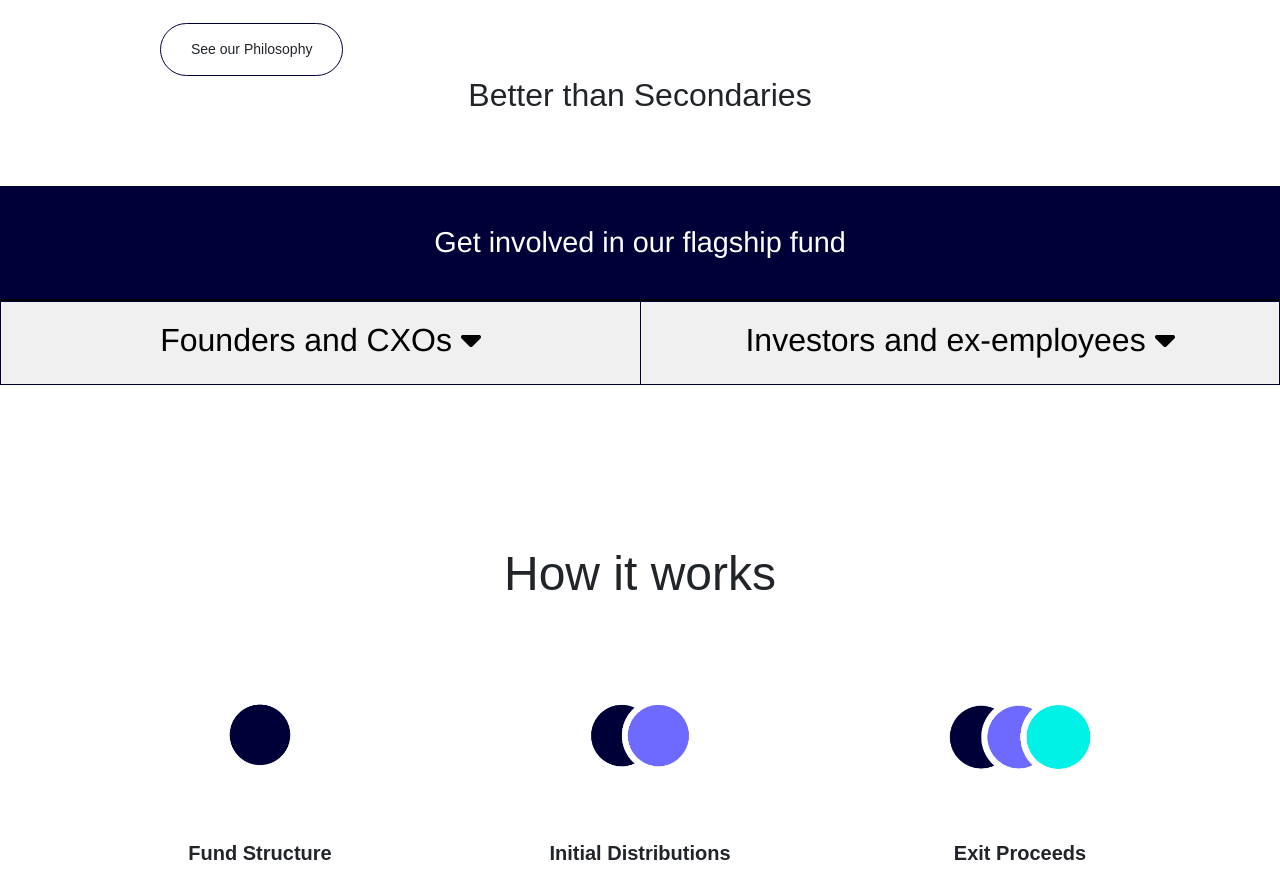
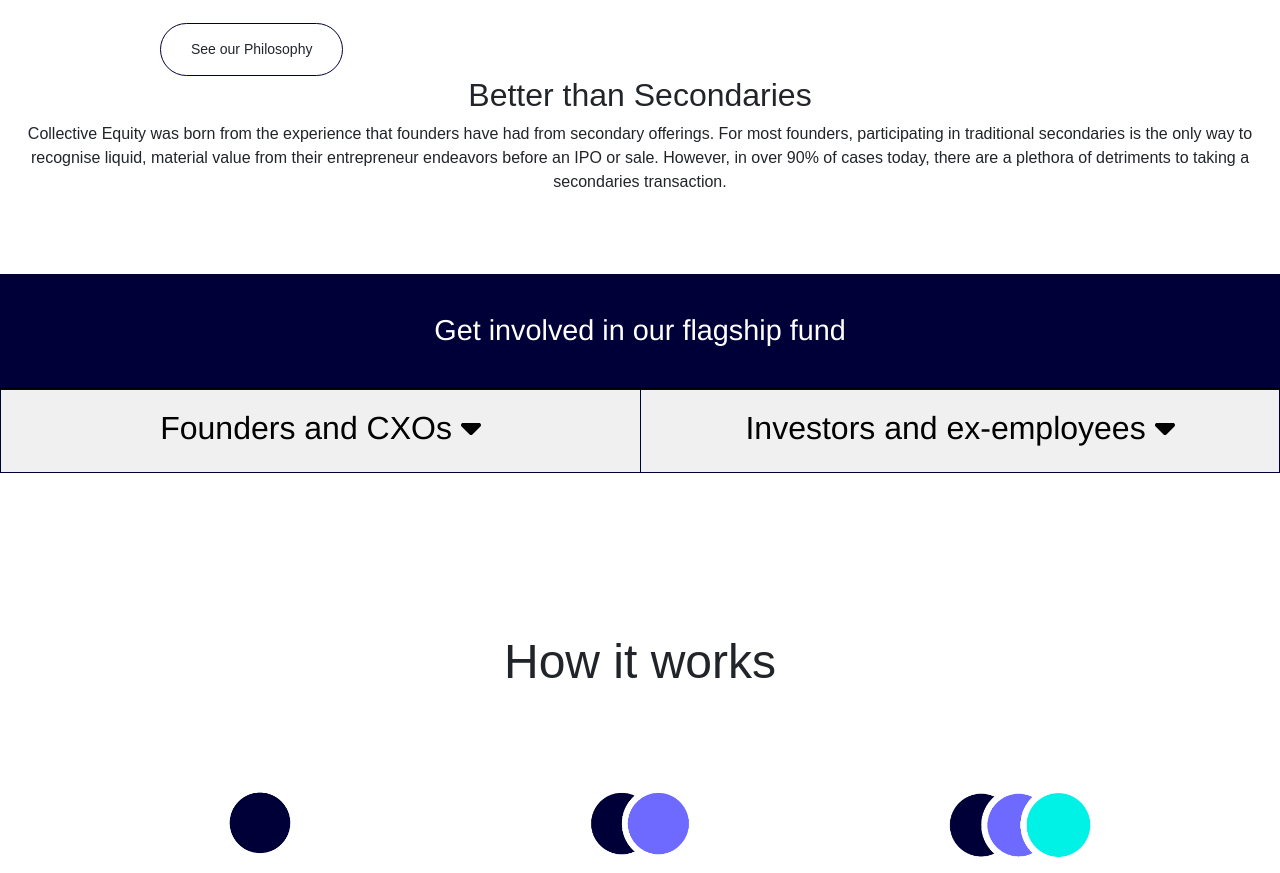
Before and after one commit to KidLeiS/collective-equity-website, a React (Vite) app: page / in a window 1280 px wide. Shown: the part 1200-2073 px from the top of the page. Built offline with nearby package versions, Linux system fonts and the light colour scheme.

Commit message:
removed React dependencies

```diff
--- a/src/components/ActiveNav/index.tsx
+++ b/src/components/ActiveNav/index.tsx
@@ -1,4 +1,3 @@
-import React from "react";
 import { Link } from "react-router-dom";
 import { Navbar, Nav, Button, NavDropdown, NavItem} from 'react-bootstrap';
 import { FontAwesomeIcon } from "@fortawesome/react-fontawesome";
--- a/src/components/Contact/index.tsx
+++ b/src/components/Contact/index.tsx
@@ -1,4 +1,3 @@
-import React from "react";
 import {Container, Form, Button} from 'react-bootstrap';
 import "./contact.css";
 
--- a/src/components/Footer/index.tsx
+++ b/src/components/Footer/index.tsx
@@ -1,4 +1,3 @@
-import React from "react";
 import { Link } from "react-router-dom";
 import './footer.css'
 
--- a/src/components/Navbar/index.tsx
+++ b/src/components/Navbar/index.tsx
@@ -1,4 +1,3 @@
-import React from "react";
 import { Link } from "react-router-dom";
 import { Navbar, Nav, Button, NavDropdown, NavItem} from 'react-bootstrap';
 import { FontAwesomeIcon } from "@fortawesome/react-fontawesome";
--- a/src/components/Wrapper.tsx
+++ b/src/components/Wrapper.tsx
@@ -1,6 +1,6 @@
 import React from 'react';
 
-function Wrapper(props) {
+function Wrapper(props: { children: string | number | boolean | React.ReactElement<any, string | React.JSXElementConstructor<any>> | Iterable<React.ReactNode> | React.ReactPortal | null | undefined; }) {
     return (
         <div>
             {props.children}
--- a/src/routes/About.tsx
+++ b/src/routes/About.tsx
@@ -1,4 +1,3 @@
-import React from 'react'
 import {Container} from 'react-bootstrap'
 import "./styles/about.css"
 
--- a/src/routes/Home.tsx
+++ b/src/routes/Home.tsx
@@ -1,4 +1,4 @@
-import React, {useState} from 'react';
+import {useState} from 'react';
 import { Container, Row, Col, Card, Button } from 'react-bootstrap';
 import "./styles/home.css";
 import { Link } from "react-router-dom";
@@ -198,9 +198,16 @@
                 </Container>
 
                 <Container fluid className="vs-secondaries">
-                        <h2>
-                                Better than Secondaries
-                        </h2>
+                        <Container className="vs-secondaries-title">
+                                <h2>
+                                        Better than Secondaries
+                                </h2>
+                        </Container>
+
+                        <p>
+                                Collective Equity was born from the experience that founders have had from secondary offerings. For most founders, participating in traditional secondaries is the only way to recognise liquid, material value from their entrepreneur endeavors before an IPO or sale. However, in over 90% of cases today, there are a plethora of detriments to taking a secondaries transaction.
+                        </p>
+
 
 
                 </Container>
```
